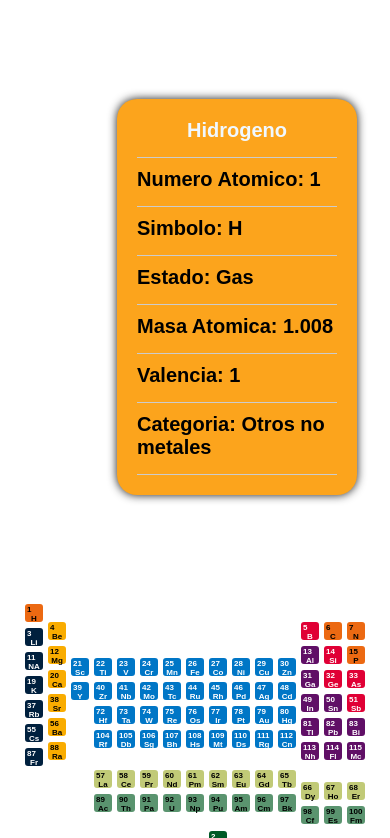
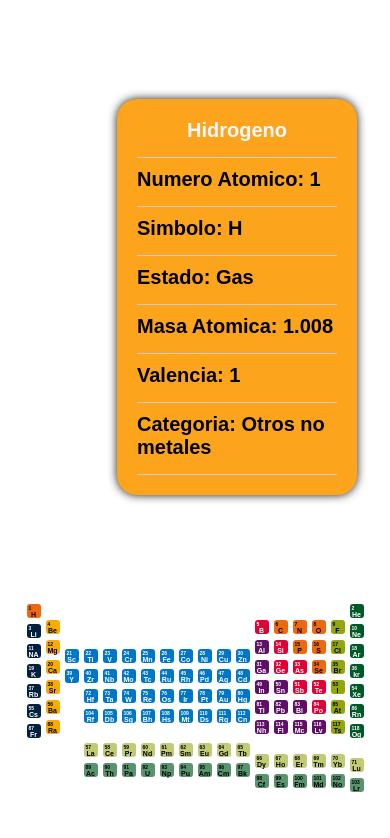
Before and after one commit to EstephanoSierra/Quimica, a plain HTML site: page index.html in a window 390 px wide. Shown: the part 189-1027 px from the top of the page. Drawn offline with Linux system fonts and the light colour scheme.

Commit message:
Update styles.css

```diff
--- a/styles.css
+++ b/styles.css
@@ -351,19 +351,19 @@ footer {
   }
 
   .tabla li {
-    width: 18px;
-    height: 18px;
+    width: 14px;
+    height: 14px;
   }
 
   .tabla li label:nth-child(1) {
     font-weight: bold;
-    font-size: 8px;
+    font-size: 5px;
   }
 
   .tabla li label:nth-child(2) {
     justify-content: center;
     text-align: center;
-    font-size: 8px;
+    font-size: 7px;
     margin-bottom: 0;
   }
 
@@ -387,7 +387,7 @@ footer {
   .grupo-15,
   .grupo-16,
   .grupo-17 {
-    margin-top: 18px;
+    margin-top: 16px;
   }
 
   .grupo-3,
@@ -400,7 +400,7 @@ footer {
   .grupo-10,
   .grupo-11,
   .grupo-12 {
-    margin-top: 54px;
+    margin-top: 45px;
   }
 
   .grupo-3 li:nth-child(5),
@@ -419,6 +419,6 @@ footer {
   .grupo-16 li:nth-child(7),
   .grupo-17 li:nth-child(7),
   .grupo-18 li:nth-child(8){
-    margin-top: 18px;
+    margin-top: 16px;
   }
 }
```
